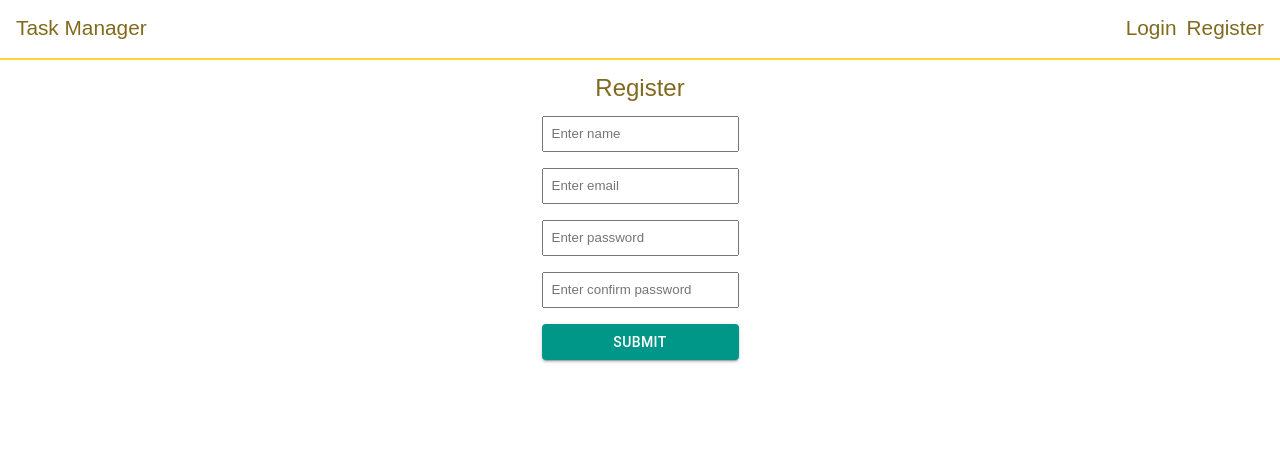
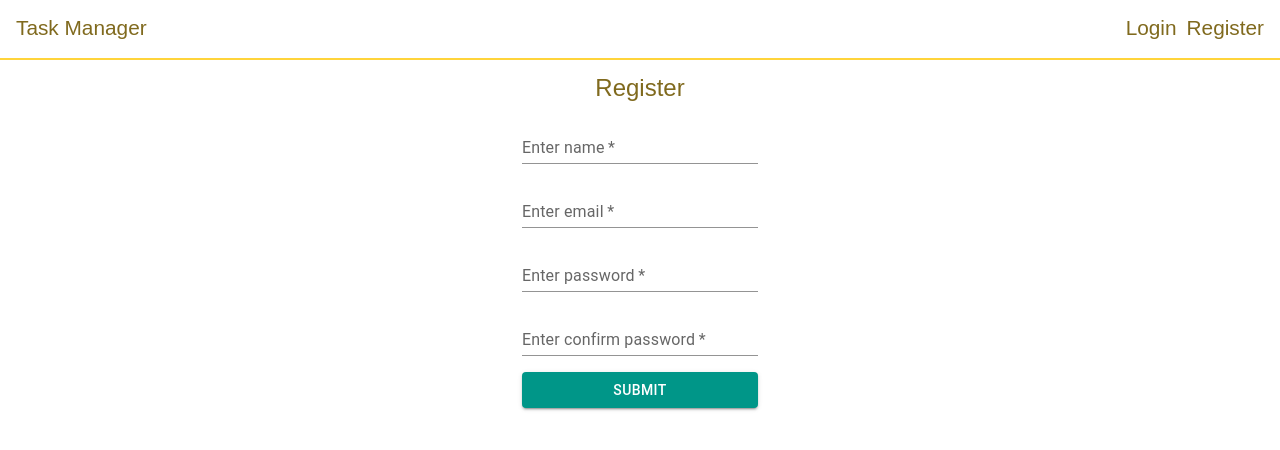
Before and after one commit to rvijaykr10/task-manager-mern-app, a React app in the folder frontend/: page /register in a window 1280 px wide. Shown: the top 450 px of the page. Built offline with nearby package versions, Linux system fonts and the light colour scheme.

Commit message:
custom textfield added

```diff
--- a/frontend/src/components/Login/Login.jsx
+++ b/frontend/src/components/Login/Login.jsx
@@ -2,7 +2,7 @@ import React, { useState, useEffect } from "react";
 import { useDispatch, useSelector } from "react-redux";
 import { loginUser } from "../../slices/userSlice.js";
 import { useNavigate } from "react-router-dom";
-import { CustomButton, TextField } from "@elements";
+import { CustomButton, CustomTextField } from "@elements";
 import { Loader } from "../Loader/Loader.jsx";
 import styles from "./Login.scss";
 
@@ -47,17 +47,17 @@ const Login = () => {
       </div>
       <div>
         <form onSubmit={submitHandler}>
-          <TextField
+          <CustomTextField
             type="email"
             value={email}
-            placeholder="Enter email"
+            label="Enter Email"
             onChange={(e) => setEmail(e.target.value)}
             required
           />
-          <TextField
+          <CustomTextField
             type="password"
             value={password}
-            placeholder="Enter password"
+            label="Enter Password"
             onChange={(e) => setPassword(e.target.value)}
             required
           />
--- a/frontend/src/components/Register/Register.jsx
+++ b/frontend/src/components/Register/Register.jsx
@@ -2,7 +2,7 @@ import React, { useEffect, useState } from "react";
 import { useDispatch, useSelector } from "react-redux";
 import { registerUser, setToaster } from "../../slices/userSlice.js";
 import { useNavigate } from "react-router-dom";
-import { CustomButton, TextField } from "@elements";
+import { CustomButton, CustomTextField } from "@elements";
 import styles from "./Register.scss";
 import { Loader } from "../Loader/Loader.jsx";
 
@@ -77,31 +77,31 @@ const Register = () => {
       </div>
       <div>
         <form onSubmit={submitHandler}>
-          <TextField
+          <CustomTextField
             type="text"
             value={name}
-            placeholder="Enter name"
+            label="Enter name"
             onChange={(e) => setName(e.target.value)}
             required
           />
-          <TextField
+          <CustomTextField
             type="email"
             value={email}
-            placeholder="Enter email"
+            label="Enter email"
             onChange={(e) => setEmail(e.target.value)}
             required
           />
-          <TextField
+          <CustomTextField
             type="password"
             value={password}
-            placeholder="Enter password"
+            label="Enter password"
             onChange={(e) => setPassword(e.target.value)}
             required
           />
-          <TextField
+          <CustomTextField
             type="password"
             value={confirmPassword}
-            placeholder="Enter confirm password"
+            label="Enter confirm password"
             onChange={(e) => setConfirmPassword(e.target.value)}
             required
           />
--- a/frontend/src/components/Tasklist/Tasklist.jsx
+++ b/frontend/src/components/Tasklist/Tasklist.jsx
@@ -1,7 +1,7 @@
 import React, { useState, useEffect } from "react";
 import { useSelector, useDispatch } from "react-redux";
 import { useNavigate } from "react-router-dom";
-import { CustomButton, TextField } from "@elements";
+import { CustomButton, CustomTextField } from "@elements";
 import { Loader } from "../Loader/Loader.jsx";
 import {
   fetchTasks,
@@ -74,13 +74,11 @@ const Tasklist = () => {
     if (Object.keys(editTaskData)?.length === 0) {
       return (
         <>
-          <TextField
+          <CustomTextField
             type="text"
-            name="task"
-            id="task"
             value={newTodo}
+            label="Please add task..."
             onChange={addTodoOnChangeHandler}
-            placeholder="Please add task..."
           />
           <CustomButton name={"Add Task"} onClick={addTaskHandler} />
         </>
@@ -89,13 +87,11 @@ const Tasklist = () => {
 
     return (
       <>
-        <TextField
+        <CustomTextField
           type="text"
-          name="task"
-          id="task"
           value={editTodo}
+          label="Please update task..."
           onChange={editTodoOnChangeHandler}
-          placeholder="Please update task..."
         />
         <CustomButton name="Update" onClick={updateTaskHandler} />
         <CustomButton name="Cancel" onClick={cancelTaskHandler} />
--- a/frontend/src/elements/CustomButton/CustomButton.jsx
+++ b/frontend/src/elements/CustomButton/CustomButton.jsx
@@ -1,25 +1,27 @@
-import * as React from 'react';
-import { styled } from '@mui/material/styles';
-import Button from '@mui/material/Button';
-import { teal } from '@mui/material/colors';
-
+import React from "react";
+import { styled } from "@mui/material/styles";
+import Button from "@mui/material/Button";
+import { teal } from "@mui/material/colors";
 
 const ColorButton = styled(Button)(({ theme }) => ({
   color: theme.palette.getContrastText(teal[500]),
   backgroundColor: teal[500],
-  '&:hover': {
+  "&:hover": {
     backgroundColor: teal[700],
   },
 }));
 
-export const CustomButton = ({ name = "", type = "button", onClick = () => { } }) => {
+export const CustomButton = ({
+  name = "",
+  type = "button",
+  onClick = () => {},
+}) => {
   return (
-    <ColorButton variant="contained" type={type} onClick={onClick}>{name}</ColorButton>
+    <ColorButton variant="contained" type={type} onClick={onClick}>
+      {name}
+    </ColorButton>
   );
-}
-
-
-
+};
 
 // import React from "react";
 // import styles from "./Button.scss";
--- /dev/null
+++ b/frontend/src/elements/CustomTextField/CustomTextField.jsx
@@ -0,0 +1,55 @@
+import React from "react";
+import TextField from "@mui/material/TextField";
+import styles from "./CustomTextField.scss";
+
+{
+  /* <TextField id="standard-basic" label="Standard" variant="standard" /> */
+}
+
+export const CustomTextField = ({
+  type = "text",
+  value = "",
+  label= "",
+  onChange = () => {},
+  required = false,
+}) => {
+  return (
+    <div className={styles.elementTextField}>
+      <TextField
+        type={type}
+        value={value}
+        label={label}
+        onChange={onChange}
+        variant="standard"
+        required={required}
+      />
+    </div>
+  );
+};
+
+// import React from "react";
+// import styles from "./TextField.scss";
+
+// export const TextField = ({
+//   type = "text",
+//   id = "",
+//   name = "",
+//   value = "",
+//   placeholder = "",
+//   onChange = () => {},
+//   required = false,
+// }) => {
+//   return (
+//     <div className={styles.elementTextField}>
+//       <input
+// type={type}
+// id={id}
+// name={name}
+// value={value}
+// placeholder={placeholder}
+// onChange={onChange}
+// required={required}
+//       />
+//     </div>
+//   );
+// };
--- a/frontend/src/elements/TextField/TextField.jsx
+++ /dev/null
@@ -1,26 +0,0 @@
-import React from "react";
-import styles from "./TextField.scss";
-
-export const TextField = ({
-  type = "text",
-  id = "",
-  name = "",
-  value = "",
-  placeholder = "",
-  onChange = () => {},
-  required = false,
-}) => {
-  return (
-    <div className={styles.elementTextField}>
-      <input
-        type={type}
-        id={id}
-        name={name}
-        value={value}
-        placeholder={placeholder}
-        onChange={onChange}
-        required={required}
-      />
-    </div>
-  );
-};
--- a/frontend/src/elements/index.js
+++ b/frontend/src/elements/index.js
@@ -1,2 +1,2 @@
 export { CustomButton } from "./CustomButton/CustomButton.jsx";
-export { TextField } from "./TextField/TextField.jsx";
+export { CustomTextField } from "./CustomTextField/CustomTextField.jsx";
```
Also changed, not shown: frontend/src/elements/CustomTextField/CustomTextField.scss (renamed from frontend/src/elements/TextField/TextField.scss).
